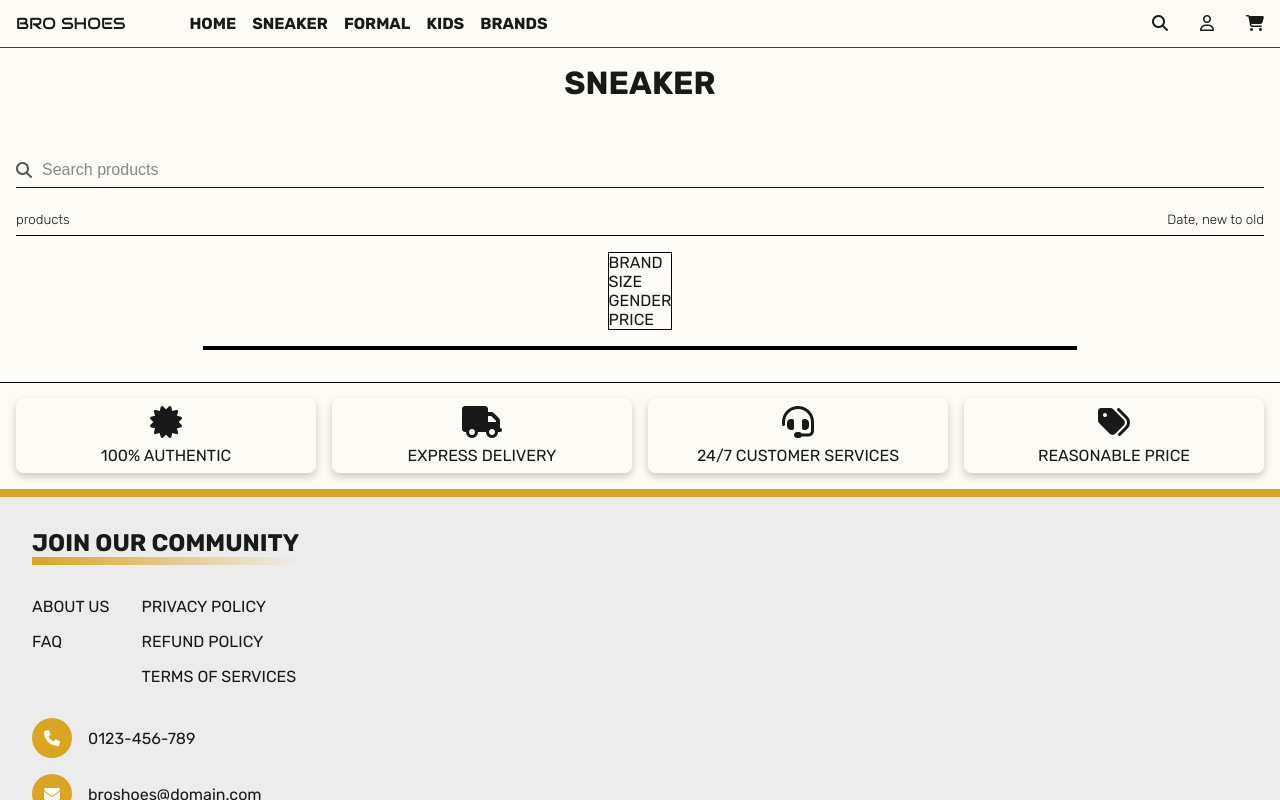
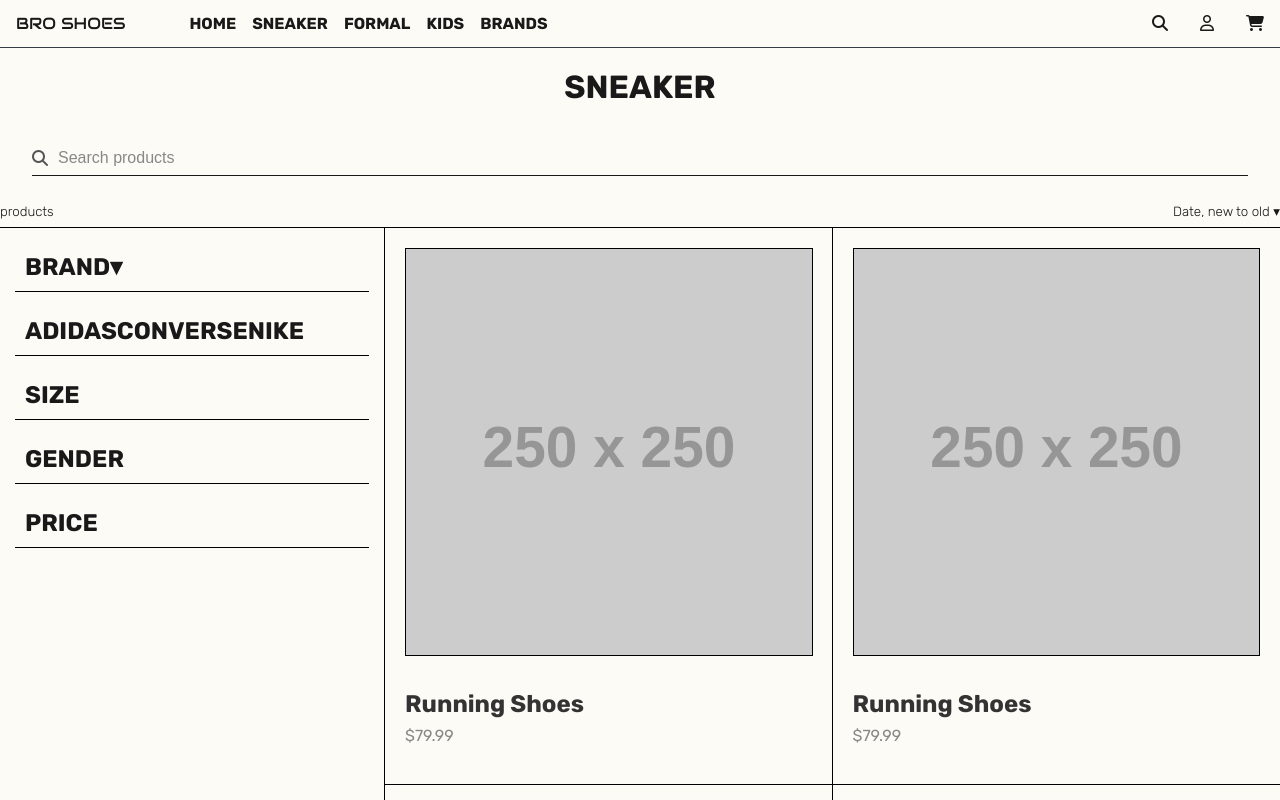
Before and after one commit to mrhwjf/Web-Bro-Shoes, a plain HTML site: page index.html in a window 1280 px wide. Shown: the top 800 px of the page. Drawn offline with Linux system fonts and the light colour scheme; placeholder pictures from the web are drawn by us.

Commit message:
finish shoes model, some minor works on filter search

```diff
--- a/asset/css/main.css
+++ b/asset/css/main.css
@@ -138,11 +138,10 @@ header .container.sidebar .menu-list{
     flex-direction: column;
     overflow-x: auto;
     column-gap: 1rem;
-    padding: 1rem 1rem;
     justify-content: center;
     align-items: center;
     outline: 1px solid black;
-    row-gap: 1rem;
+    /* row-gap: 1rem; */
 }
 
 .catalogue-name {
@@ -150,13 +149,15 @@ header .container.sidebar .menu-list{
     text-align: center;
     font-weight: bold;
     margin-bottom: 35px;
+    margin-top: 20px;
 }
 
 .search-bar {
     display: flex;
     align-items: center;
-    width: 100%;
+    width: 95%;
     border-bottom: 1px solid #191919;
+    margin-bottom: 20px;
 }
 
 .search-bar i {
@@ -197,7 +198,7 @@ ul {
 
 ul.products-amount {
     font-weight: lighter;
-    text-align: left; /* Align text to the left */
+    text-align: left;
     font-size: smaller;
 }
 
@@ -206,6 +207,10 @@ ul.filter {
     font-weight: lighter;
     text-align: right; /* Align text to the right */
     position: relative;
+}
+
+ul.filter :hover {
+    cursor: pointer;
 }
 
 ul.dropdown {
@@ -242,23 +247,68 @@ ul.dropdown li:hover {
     display: block; /* Show the dropdown when checkbox is checked */
 }
 
+.main-container{
+    display: flex;
+    width: 100%;
+}
+
+.details-search {
+    flex: 0 0 30%; /* Set width for the search filter */
+}
+
+.details-search ul {
+    display: flex;
+    border-bottom: 1px solid black;
+    padding: 10px;
+    margin: 15px;
+    font-size: x-large;
+    font-weight: bold;
+
+}
 
 
-.details-search {
-    width: 30%-10px; /* Set width for the search filter */
-    border: 1px solid black; /* Optional styling */
+
+
+/* PRODUCTS BOX */
+.shoes-box {
+    flex: 0 0 70%;
+    border: 1px solid black;
+    border-top: none;
+    border-right: none;
+    background-color: #fdfbf5;
+    text-align: left;
+    display:flex;
+    flex-wrap: wrap;
 }
 
-.products {
-    width: 70%; /* Set width for the products */
-    border: 1px solid black; /* Optional styling */
-    display: flex;
-    flex-direction: column; /* Maintain vertical stacking for product items */
+.shoes-box > div {
+    width: 50%; /* Width of each shoe box, so three can fit side-by-side in 450px width */
+    background-color: #fdfbf5;
+    padding: 20px;
+    outline: 1px solid black;
 }
 
-.products div {
-    border: 1px solid black; /* Styling for individual product items */
+/* Image styling */
+.shoes-box img {
+    width: 100%;
+    border: 1px solid black;
+    margin-bottom: 30px;
 }
+
+/* Name and price styling */
+.shoes-box .shoes-name {
+    font-size: x-large;
+    font-weight: bold;
+    color: #333;
+    margin-bottom: 8px;
+}
+
+.shoes-box .shoes-price {
+    font-size: 16px;
+    color: #888;
+    margin-bottom: 20px;
+}
+
 
 /* PRE-FOOTER */
 .prefooter.container {
--- a/index.html
+++ b/index.html
@@ -69,7 +69,9 @@
         <div class="catalogue-info">
             <ul class="products-amount">products</ul>
             <ul class="filter">
-                <label for="dropdown-toggle">Date, new to old</label>
+                <label for="dropdown-toggle">Date, new to old
+                    <span class="dropdown-arrow">&#9662;</span>
+                </label>
                 <!-- Hidden checkbox to control the dropdown -->
                 <input type="checkbox" id="dropdown-toggle" class="dropdown-toggle" />
 
@@ -86,19 +88,57 @@
             </ul>
             </ul>
         </div>
-        <div width="30%", class="details-search">
-            <ul>BRAND</ul>
+        <div class="main-container">
+            <div class="details-search">
+                <div class="dropdown">
+                    <ul class="dropdown-header">
+                        <li>BRAND</li>
+                        <li><span class="detail-search-dropdown-arrow">&#9662;</span></li>
+                    </ul>
+                    <ul class="dropdown-menu">
+                        <li>ADIDAS</li>
+                        <li>CONVERSE</li>
+                        <li>NIKE</li>
+                    </ul>
+                </div>
                 <ul>SIZE</ul>
                 <ul>GENDER</ul>
+                    <li></li>
+                    <li></li>
+                    <li></li>
                 <ul>PRICE</ul>
+                    <li></li>
+                    <li></li>
+                    <li></li>
+                    <li></li>
             </div>
-        <div width="70%", class="products">
+            <div class="shoes-box">
                 <div>
-
+                    <img src="https://via.placeholder.com/250" alt="Shoe Image">
+                    <div class="shoes-name">Running Shoes</div>
+                    <div class="shoes-price">$79.99</div>
+                </div>
+                <div>
+                    <img src="https://via.placeholder.com/250" alt="Shoe Image">
+                    <div class="shoes-name">Running Shoes</div>
+                    <div class="shoes-price">$79.99</div>
+                </div>
+                <div>
+                    <img src="https://via.placeholder.com/250" alt="Shoe Image">
+                    <div class="shoes-name">Running Shoes</div>
+                    <div class="shoes-price">$79.99</div>
+                </div>
+                <div>
+                    <img src="https://via.placeholder.com/250" alt="Shoe Image">
+                    <div class="shoes-name">Running Shoes</div>
+                    <div class="shoes-price">$79.99</div>
+                </div>
+                <div>
+                    <img src="https://via.placeholder.com/250" alt="Shoe Image">
+                    <div class="shoes-name">Running Shoes</div>
+                    <div class="shoes-price">$79.99</div>
                 </div>
             </div>
-        <div>
-
         </div>
      </div>
     <!-- FORMAL -->
```
Lines whose indentation alone changed are shown as unchanged.
